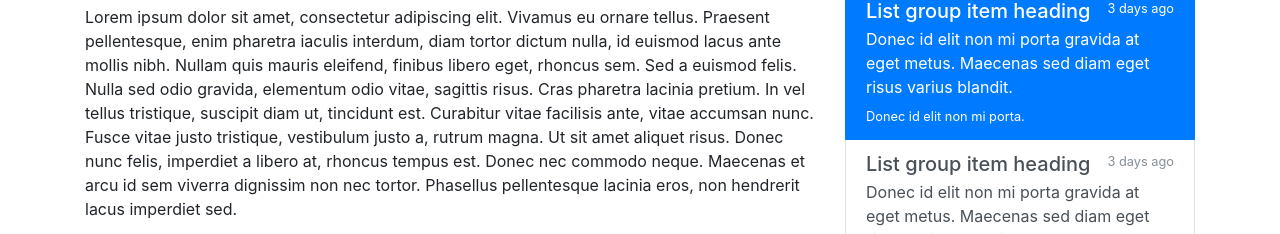
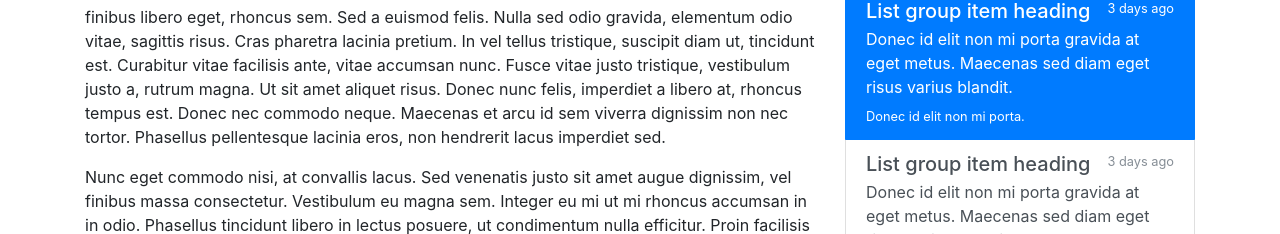
Before and after one commit to soci05/vila, a plain HTML site: page index.html in a window 1280 px wide. Shown: the part 563-797 px from the top of the page. Drawn offline with Linux system fonts and the light colour scheme.

Commit message:
schimbare text

```diff
--- a/index.html
+++ b/index.html
@@ -45,9 +45,7 @@
             <div class="row">
                 <div class="col-md-8">
                     <h1>Lorem Ipsum</h1>
-                    <p>Lorem ipsum dolor sit amet, consectetur adipiscing elit. Vivamus eu ornare tellus. Praesent pellentesque,
-                        enim pharetra iaculis interdum, diam tortor dictum nulla, id euismod lacus ante mollis nibh. Nullam
-                        quis mauris eleifend, finibus libero eget, rhoncus sem. Sed a euismod felis. Nulla sed odio gravida,
+                    <p> finibus libero eget, rhoncus sem. Sed a euismod felis. Nulla sed odio gravida,
                         elementum odio vitae, sagittis risus. Cras pharetra lacinia pretium. In vel tellus tristique, suscipit
                         diam ut, tincidunt est. Curabitur vitae facilisis ante, vitae accumsan nunc. Fusce vitae justo tristique,
                         vestibulum justo a, rutrum magna. Ut sit amet aliquet risus. Donec nunc felis, imperdiet a libero
```
